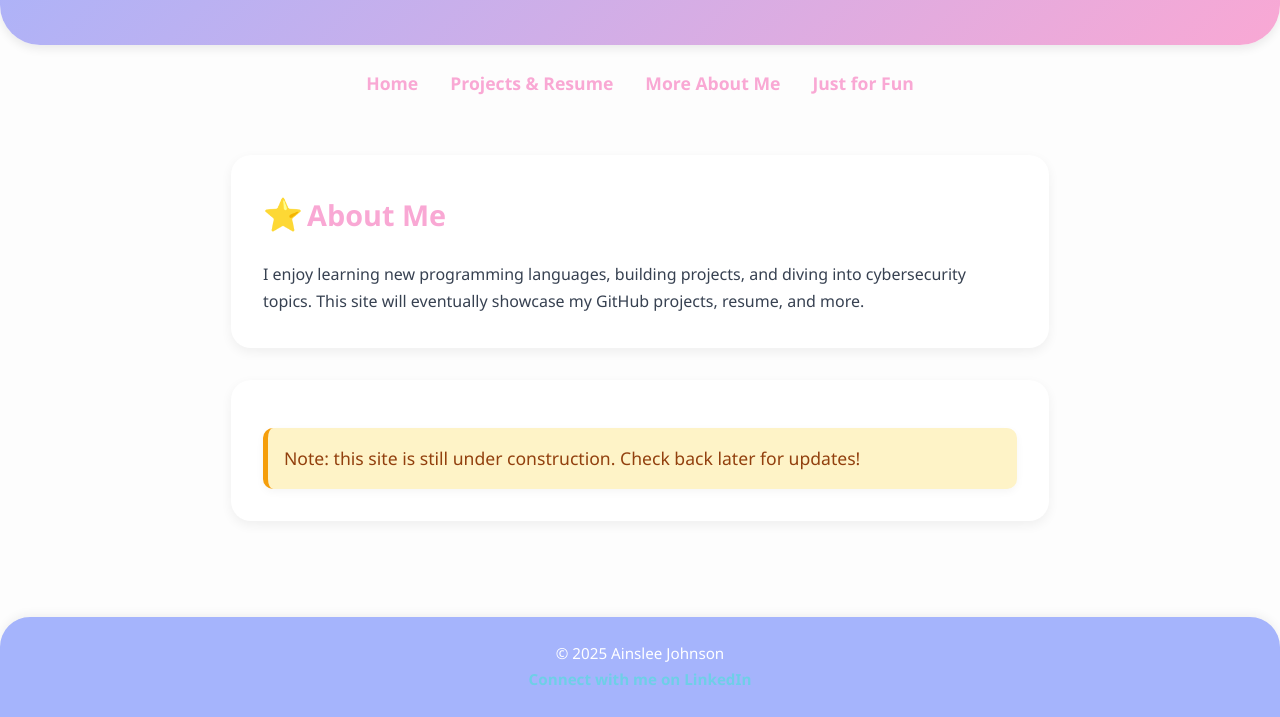
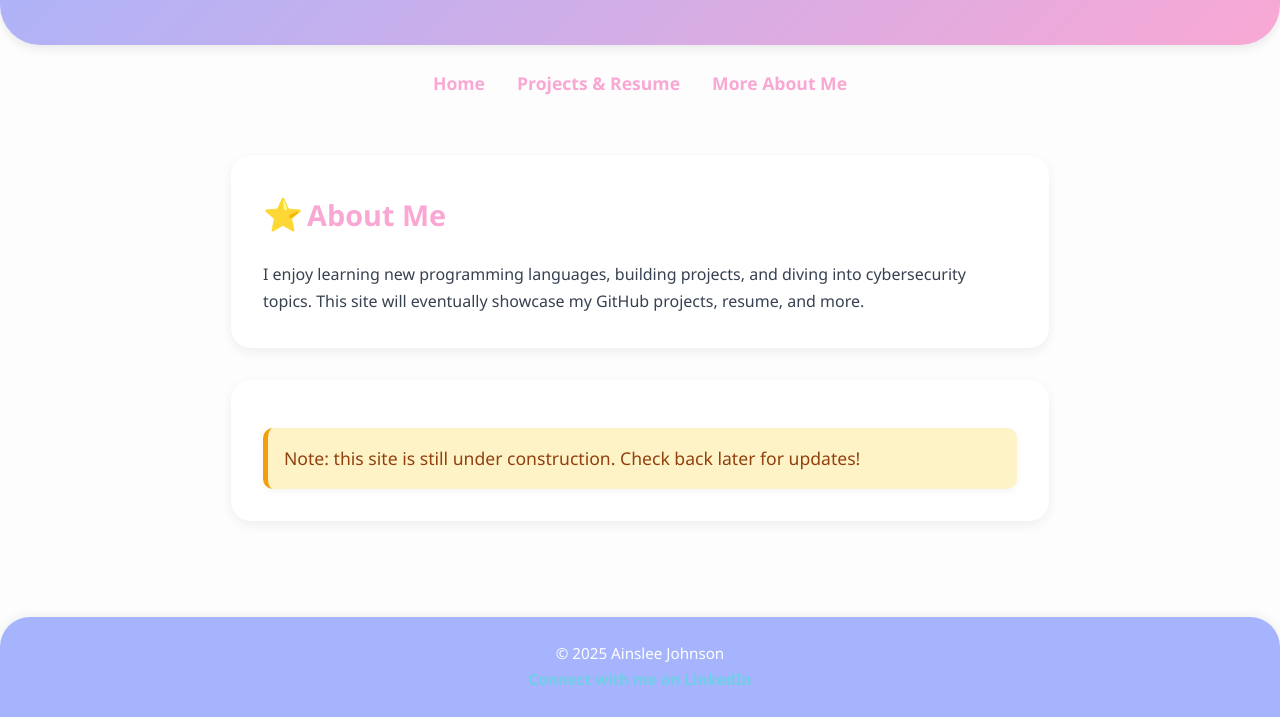
Before and after one commit to ainsej/progressportfolio, a plain HTML site: page index.html in a window 1280 px wide. Shown: the part 170-887 px from the top of the page. Drawn offline with Linux system fonts and the light colour scheme.

Commit message:
Update index.html

```diff
--- a/index.html
+++ b/index.html
@@ -18,7 +18,6 @@
       <li><a href="index.html">Home</a></li>
       <li><a href="projects.html">Projects & Resume</a></li>
       <li><a href="about.html">More About Me</a></li>
-      <li><a href="fun.html">Just for Fun</a></li>
     </ul>
   </nav>
 
```
